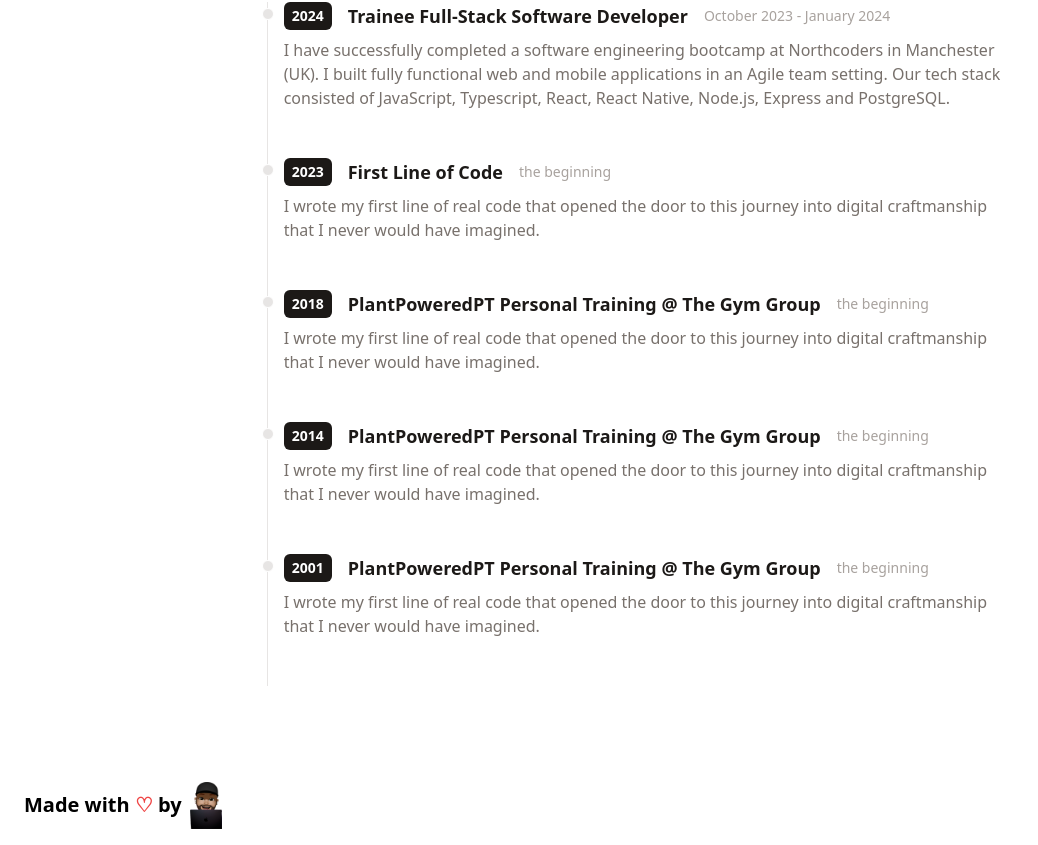
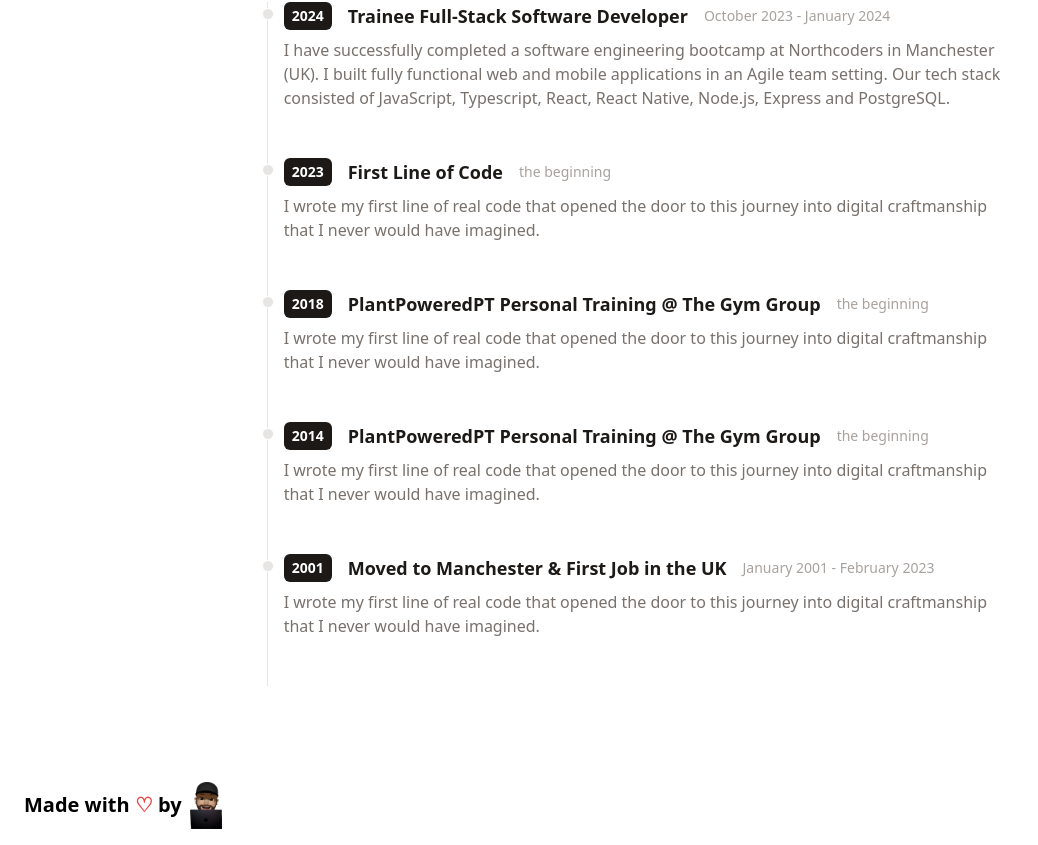
Before and after one commit to munaciella/personal-portfolio, a React (Vite) app: page / in a window 1280 px wide. Shown: the part 1070-1915 px from the top of the page, without its empty margins (0-1038 px from the left). Built offline with nearby package versions, Linux system fonts and the light colour scheme.

Commit message:
add more to timeline

```diff
--- a/src/data/timeline.ts
+++ b/src/data/timeline.ts
@@ -25,8 +25,8 @@ export default [
     },
     {
         year: '2001',
-        title: 'PlantPoweredPT Personal Training @ The Gym Group',
-        duration: 'the beginning',
+        title: 'Moved to Manchester & First Job in the UK',
+        duration: 'January 2001 - February 2023',
         details: 'I wrote my first line of real code that opened the door to this journey into digital craftmanship that I never would have imagined.',
     },
 ]
```
